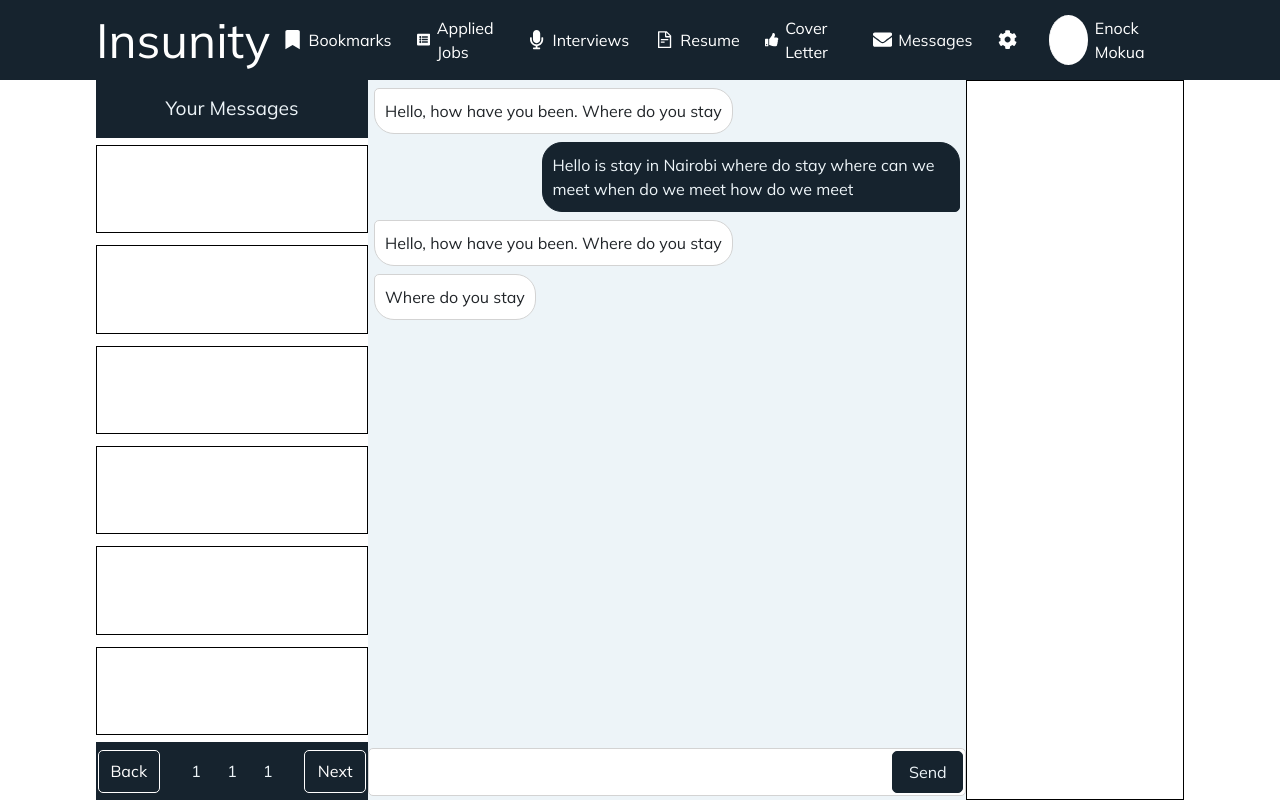
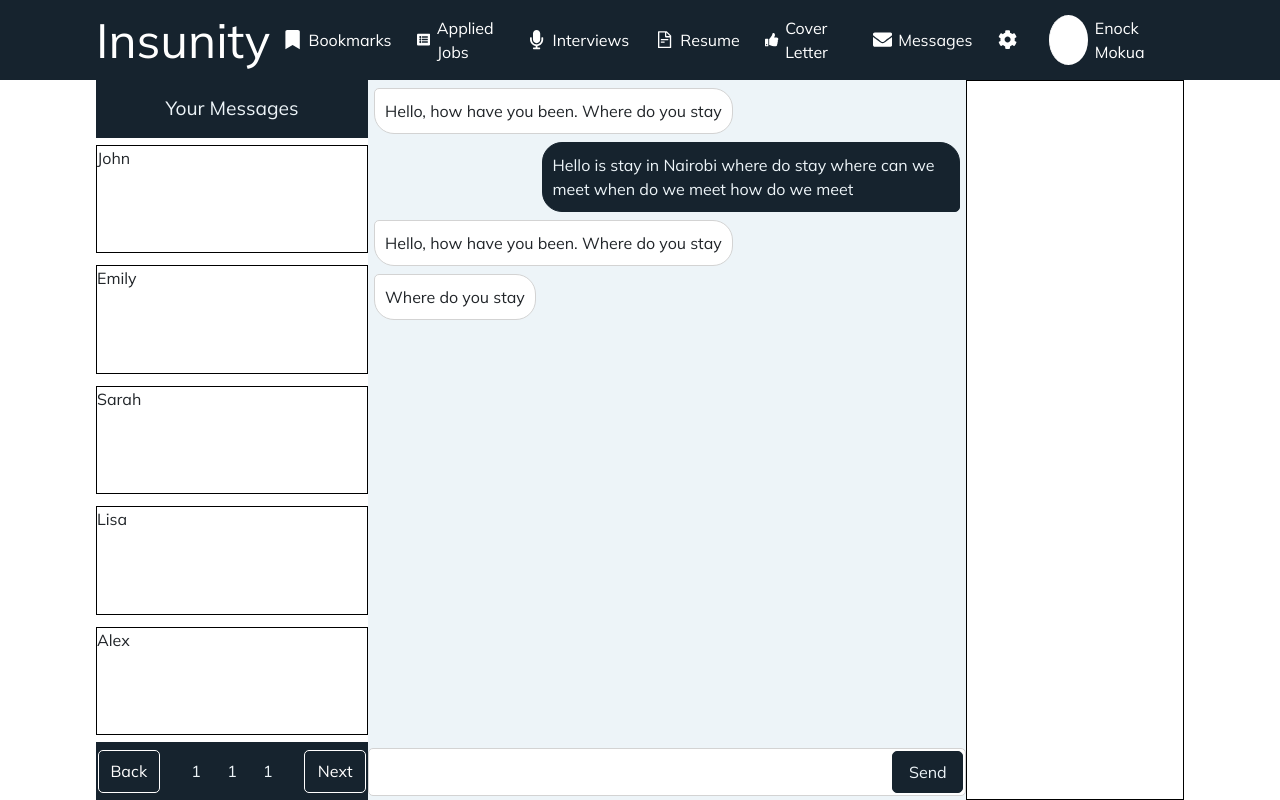
Before and after one commit to MokuaEnock/mboka, a React (Vite) app: page /seeker/messages in a window 1280 px wide. Built offline with nearby package versions, Linux system fonts and the light colour scheme; a small style sheet from the web is missing.

Commit message:
modify conversation data and render it

```diff
--- a/src/Pages/seeker/message/message.jsx
+++ b/src/Pages/seeker/message/message.jsx
@@ -1,5 +1,103 @@
 import "./message.css";
 import SeekerHeader from "../../../Components/seeker/header/header";
+
+const conversations = [
+  {
+    id: 1,
+    sender: "John",
+    receiver: "Alice",
+    messages: [
+      {
+        content: "Hey Alice, how have you been?",
+        timeSent: "2023-06-08T09:00:00",
+        type: "sender",
+      },
+      {
+        content: "I've been good, thanks! How about you?",
+        timeSent: "2023-06-08T09:05:00",
+        type: "receiver",
+      },
+      {
+        content: "I'm doing great. Do you want to catch up sometime?",
+        timeSent: "2023-06-08T09:10:00",
+        type: "sender",
+      },
+    ],
+  },
+  {
+    id: 2,
+    sender: "Emily",
+    receiver: "Mark",
+    messages: [
+      {
+        content: "Hi Mark, did you receive my email?",
+        timeSent: "2023-06-08T10:30:00",
+        type: "sender",
+      },
+      {
+        content: "Yes, I did. I'll get back to you soon.",
+        timeSent: "2023-06-08T10:35:00",
+        type: "receiver",
+      },
+    ],
+  },
+  {
+    id: 3,
+    sender: "Sarah",
+    receiver: "David",
+    messages: [
+      {
+        content: "David, can we discuss the project tomorrow?",
+        timeSent: "2023-06-08T14:20:00",
+        type: "sender",
+      },
+      {
+        content: "Sure, let's meet at 2 PM in the conference room.",
+        timeSent: "2023-06-08T14:25:00",
+        type: "receiver",
+      },
+    ],
+  },
+  {
+    id: 4,
+    sender: "Lisa",
+    receiver: "Michael",
+    messages: [
+      {
+        content: "Hey Michael, how was your trip?",
+        timeSent: "2023-06-08T16:45:00",
+        type: "sender",
+      },
+      {
+        content: "It was fantastic! I had a great time.",
+        timeSent: "2023-06-08T16:50:00",
+        type: "receiver",
+      },
+      {
+        content: "That's awesome. I would love to hear more about it.",
+        timeSent: "2023-06-08T16:55:00",
+        type: "sender",
+      },
+    ],
+  },
+  {
+    id: 5,
+    sender: "Alex",
+    receiver: "Sophia",
+    messages: [
+      {
+        content: "Sophia, are you free this weekend?",
+        timeSent: "2023-06-08T19:30:00",
+        type: "sender",
+      },
+      {
+        content: "Yes, I don't have any plans. What's up?",
+        timeSent: "2023-06-08T19:35:00",
+        type: "receiver",
+      },
+    ],
+  },
+];
 
 export default function SeekerMessage() {
   function Container() {
@@ -9,12 +107,11 @@ export default function SeekerMessage() {
           <aside id="seeker-message-1">
             <span id="seeker-message-header">Your Messages</span>
             <div id="seeker-message-cont">
-              <span className="chat-container"></span>
-              <span className="chat-container"></span>
-              <span className="chat-container"></span>
-              <span className="chat-container"></span>
-              <span className="chat-container"></span>
-              <span className="chat-container"></span>
+              {conversations.map((conversation) => (
+                <span className="chat-container" key={conversation.id}>
+                  {conversation.sender}
+                </span>
+              ))}
             </div>
             <div id="seeker-message-foot">
               <button>Back</button>
```
